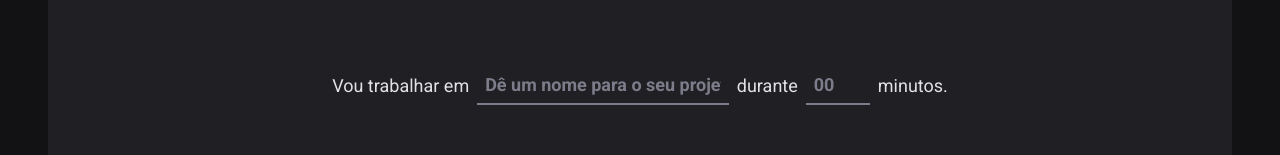
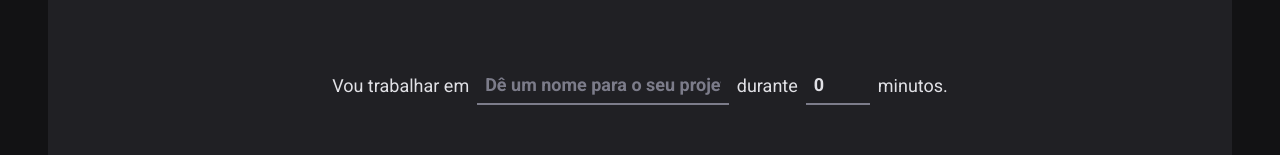
Before and after one commit to scsSilva/Focus, a React (Vite) app: page / in a window 1280 px wide. Shown: the part 159-314 px from the top of the page. Built offline with nearby package versions, Linux system fonts and the light colour scheme.

Commit message:
feat: config react-hook-form

```diff
--- a/src/Pages/Home/index.tsx
+++ b/src/Pages/Home/index.tsx
@@ -1,16 +1,42 @@
 import { Play } from "phosphor-react";
+import { useForm } from "react-hook-form";
+import { zodResolver } from "@hookform/resolvers/zod";
+import * as zod from "zod";
 import * as Styles from "./styles";
 
+const newCycleFormValidationSchema = zod.object({
+  task: zod.string().min(1, "Informe a tarefa"),
+  minutesAmount: zod.number().min(5).max(60),
+});
+
+type NewCycleFormData = zod.infer<typeof newCycleFormValidationSchema>;
+
 const Home = () => {
+  const { register, handleSubmit, reset, watch } = useForm<NewCycleFormData>({
+    resolver: zodResolver(newCycleFormValidationSchema),
+    defaultValues: {
+      task: "",
+      minutesAmount: 0,
+    },
+  });
+
+  const handleCreateNewCycle = (data: NewCycleFormData) => {
+    reset();
+  };
+
+  const task = watch("task");
+  const isSubmitDisabled = !task;
+
   return (
     <Styles.Container>
-      <form>
+      <form onSubmit={handleSubmit(handleCreateNewCycle)}>
         <Styles.FormContainer>
           <label htmlFor="task">Vou trabalhar em</label>
           <Styles.TaskInput
             id="task"
             placeholder="Dê um nome para o seu projeto"
             list="task-suggestions"
+            {...register("task")}
           />
 
           <datalist id="task-suggestions">
@@ -27,8 +53,7 @@
             id="minutesAmount"
             placeholder="00"
             step={5}
-            min={5}
-            max={60}
+            {...register("minutesAmount", { valueAsNumber: true })}
           />
 
           <span>minutos.</span>
@@ -42,7 +67,7 @@
           <span>0</span>
         </Styles.CountdownContainer>
 
-        <Styles.StartCountdownButton type="submit" disabled>
+        <Styles.StartCountdownButton type="submit" disabled={isSubmitDisabled}>
           <Play size={24} />
           Começar
         </Styles.StartCountdownButton>
```
